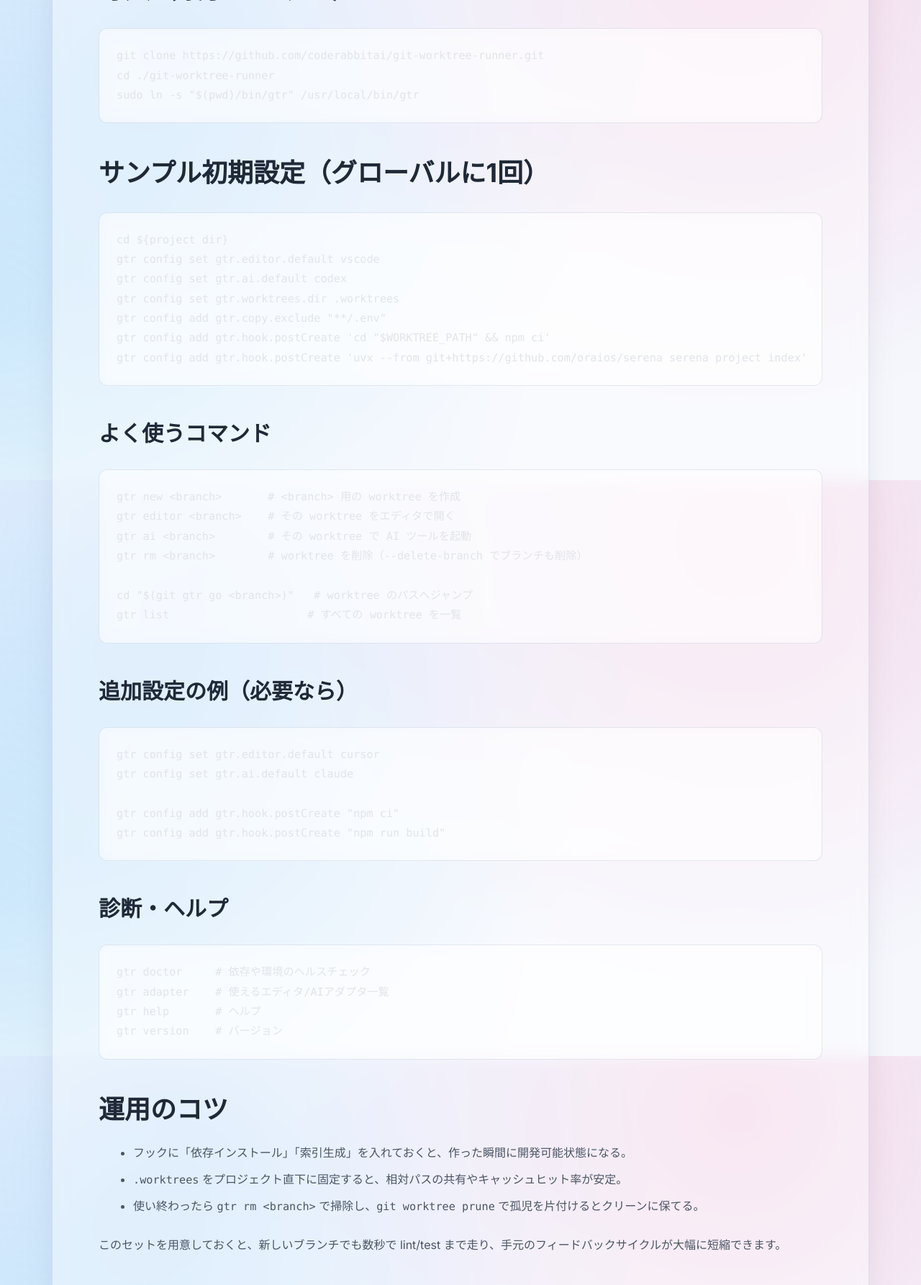
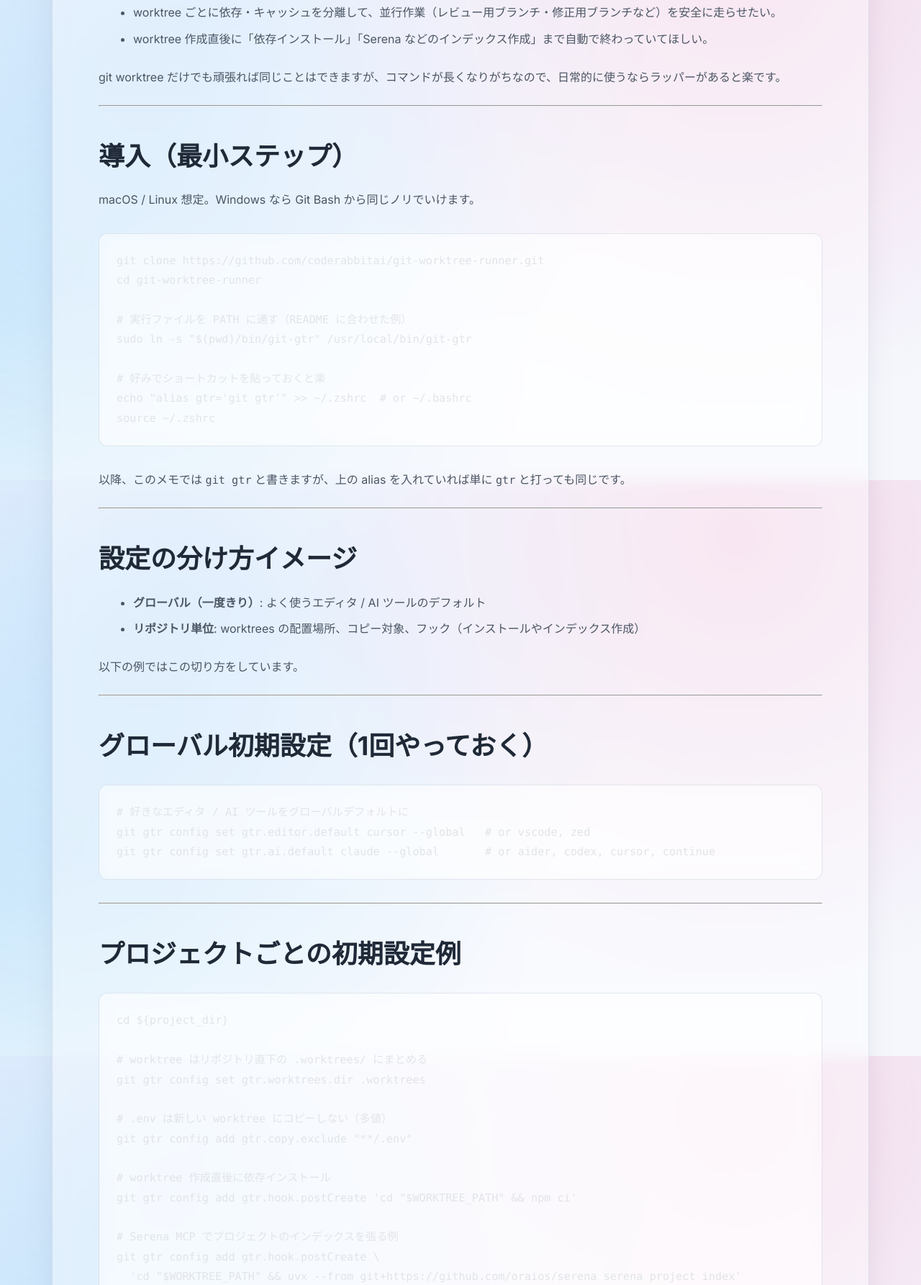
Before and after one commit to penpenguin/portfolio, an Astro site: page /portfolio/blog/git-worktree-runner in a window 1280 px wide. Shown: the part 933-2718 px from the top of the page at 72% size. Built offline with nearby package versions, Linux system fonts and the light colour scheme; Astro itself is replaced by a stand-in of ours; code samples lack their colours; no server answers.

Commit message:
docs: expand gtr worktree sample

`````diff
--- a/src/content/blog/git-worktree-runner.md
+++ b/src/content/blog/git-worktree-runner.md
@@ -1,75 +1,153 @@
 ---
-title: 'git-worktree-runnerで平行開発を回すサンプル'
-description: 'Agentを使った並行開発で、worktreeごとの依存インストールやMCP設定を自動化するサンプル手順集。'
-pubDate: 2025-10-01
-tags: ['git', 'worktree', 'DX']
+title: 'git-worktree-runner で並行開発をまわすサンプルメモ'
+description: 'AIエージェントと git worktree を組み合わせて、worktree ごとの依存インストールやインデックス作成を自動化するためのセットアップ例。'
+pubDate: 2025-11-21
+tags: ['git', 'worktree', 'agent']
 ---
 
 公式リポジトリ: https://github.com/coderabbitai/git-worktree-runner
 
-以下は一例です。プロジェクトや好みのAI/エディタ設定に合わせて調整してください。
+ここに書いているのはあくまで一例です。プロジェクトの規模や使っている AI / エディタにあわせて、ほどよく削ったり足したりしてください。
+
+> ※ v2 以降はコマンドが `gtr` ではなく `git gtr` に変わっているので、以下は `git gtr` 前提で書いています。
+
+---
 
 ## なぜ使うのか
 
-- ブランチを行き来するたびの `npm install` 地獄から解放される。
-- worktreeごとに依存・キャッシュを分離でき、並列作業が安全。
-- フックで作成直後のセットアップ（依存インストールや索引生成など）を自動化できる。
+- ブランチを行き来するたびに `npm install` し直す手間を減らしたい。
+- worktree ごとに依存・キャッシュを分離して、並行作業（レビュー用ブランチ・修正用ブランチなど）を安全に走らせたい。
+- worktree 作成直後に「依存インストール」「Serena などのインデックス作成」まで自動で終わっていてほしい。
+
+git worktree だけでも頑張れば同じことはできますが、コマンドが長くなりがちなので、日常的に使うならラッパーがあると楽です。
+
+---
 
 ## 導入（最小ステップ）
 
+macOS / Linux 想定。Windows なら Git Bash から同じノリでいけます。
+
 ```bash
 git clone https://github.com/coderabbitai/git-worktree-runner.git
-cd ./git-worktree-runner
-sudo ln -s "$(pwd)/bin/gtr" /usr/local/bin/gtr
+cd git-worktree-runner
+
+# 実行ファイルを PATH に通す（README に合わせた例）
+sudo ln -s "$(pwd)/bin/git-gtr" /usr/local/bin/git-gtr
+
+# 好みでショートカットを貼っておくと楽
+echo "alias gtr='git gtr'" >> ~/.zshrc  # or ~/.bashrc
+source ~/.zshrc
+````
+
+以降、このメモでは `git gtr` と書きますが、上の alias を入れていれば単に `gtr` と打っても同じです。
+
+---
+
+## 設定の分け方イメージ
+
+* **グローバル（一度きり）**: よく使うエディタ / AI ツールのデフォルト
+* **リポジトリ単位**: worktrees の配置場所、コピー対象、フック（インストールやインデックス作成）
+
+以下の例ではこの切り方をしています。
+
+---
+
+## グローバル初期設定（1回やっておく）
+
+```bash
+# 好きなエディタ / AI ツールをグローバルデフォルトに
+git gtr config set gtr.editor.default cursor --global   # or vscode, zed
+git gtr config set gtr.ai.default claude --global       # or aider, codex, cursor, continue
 ```
 
-## サンプル初期設定（グローバルに1回）
+---
+
+## プロジェクトごとの初期設定例
 
 ```bash
-cd ${project dir}
-gtr config set gtr.editor.default vscode
-gtr config set gtr.ai.default codex
-gtr config set gtr.worktrees.dir .worktrees
-gtr config add gtr.copy.exclude "**/.env"
-gtr config add gtr.hook.postCreate 'cd "$WORKTREE_PATH" && npm ci'
-gtr config add gtr.hook.postCreate 'uvx --from git+https://github.com/oraios/serena serena project index'
+cd ${project_dir}
+
+# worktree はリポジトリ直下の .worktrees/ にまとめる
+git gtr config set gtr.worktrees.dir .worktrees
+
+# .env は新しい worktree にコピーしない（多値）
+git gtr config add gtr.copy.exclude "**/.env"
+
+# worktree 作成直後に依存インストール
+git gtr config add gtr.hook.postCreate 'cd "$WORKTREE_PATH" && npm ci'
+
+# Serena MCP でプロジェクトのインデックスを張る例
+git gtr config add gtr.hook.postCreate \
+  'cd "$WORKTREE_PATH" && uvx --from git+https://github.com/oraios/serena serena project index'
 ```
 
-### よく使うコマンド
+* `WORKTREE_PATH` は gtr 側がフックに渡してくれる環境変数。
+* Serena を使っていないなら、最後の行は丸ごと消して OK です。
+
+---
+
+## よく使うコマンド
 
 ```bash
-gtr new <branch>       # <branch> 用の worktree を作成
-gtr editor <branch>    # その worktree をエディタで開く
-gtr ai <branch>        # その worktree で AI ツールを起動
-gtr rm <branch>        # worktree を削除（--delete-branch でブランチも削除）
+git gtr new <branch>        # <branch> 用の worktree を作る
+git gtr editor <branch>     # その worktree をエディタで開く
+git gtr ai <branch>         # その worktree で AI ツールを起動
+git gtr rm <branch>         # worktree を削除（--delete-branch でブランチも削除）
 
-cd "$(git gtr go <branch>)"   # worktree のパスへジャンプ
-gtr list                     # すべての worktree を一覧
+cd "$(git gtr go <branch>)" # worktree のパスへジャンプ
+git gtr list                # すべての worktree を一覧
 ```
 
-### 追加設定の例（必要なら）
+`git gtr go 1` とすると「元のリポジトリ」に戻れるので、覚えておくと便利です。
+
+---
+
+## 追加設定の例（必要になったら）
+
+プロジェクトによっては、もう少しフックを厚めにしておくと楽です。
 
 ```bash
-gtr config set gtr.editor.default cursor
-gtr config set gtr.ai.default claude
+# エディタ / AI ツールをプロジェクト単位で上書きしたい場合
+git gtr config set gtr.editor.default vscode
+git gtr config set gtr.ai.default codex
 
-gtr config add gtr.hook.postCreate "npm ci"
-gtr config add gtr.hook.postCreate "npm run build"
+# worktree 作成直後にビルドまで回したい場合
+git gtr config add gtr.hook.postCreate "npm ci"
+git gtr config add gtr.hook.postCreate "npm run build"
+# 好みで lint / test も
+# git gtr config add gtr.hook.postCreate "npm test"
 ```
 
-### 診断・ヘルプ
+---
+
+## 診断・ヘルプ系
 
 ```bash
-gtr doctor     # 依存や環境のヘルスチェック
-gtr adapter    # 使えるエディタ/AIアダプタ一覧
-gtr help       # ヘルプ
-gtr version    # バージョン
+git gtr doctor      # 依存や環境のヘルスチェック
+git gtr adapter     # 使えるエディタ / AI アダプタ一覧
+git gtr list        # worktree 一覧（ブランチとパスが出る）
+git gtr clean       # 使われていない worktree を掃除
+git gtr help        # 一覧ヘルプ
+git gtr version     # バージョン表示
 ```
+
+---
 
 ## 運用のコツ
 
-- フックに「依存インストール」「索引生成」を入れておくと、作った瞬間に開発可能状態になる。
-- `.worktrees` をプロジェクト直下に固定すると、相対パスの共有やキャッシュヒット率が安定。
-- 使い終わったら `gtr rm <branch>` で掃除し、`git worktree prune` で孤児を片付けるとクリーンに保てる。
+* **フックに「依存インストール」「Serena の index」などを入れておく**
+  → ブランチを切って worktree を作った時点で、ほぼ「開けばすぐ書ける」状態になる。
 
-このセットを用意しておくと、新しいブランチでも数秒で lint/test まで走り、手元のフィードバックサイクルが大幅に短縮できます。
+* **`gtr.worktrees.dir = .worktrees` にして、リポジトリ直下に揃える**
+  → 相対パス前提のスクリプトを書きやすく、キャッシュの位置も分かりやすい。`.gitignore` に `/.worktrees/` を足すのを忘れずに。
+
+* **使い終わった worktree は意識的に掃除する**
+
+  ```bash
+  git gtr rm <branch>            # まず gtr 側で削除
+  git worktree prune             # git 純正側の孤児も掃除
+  ```
+
+  ブランチごといらなくなったら `git gtr rm <branch> --delete-branch` までやってしまうとスッキリします。
+
+うまくハマると、新しいブランチを切った直後に `npm ci` や Serena の index が自動で走るので、lint / test までの立ち上げコストがかなり軽くなります。
`````
